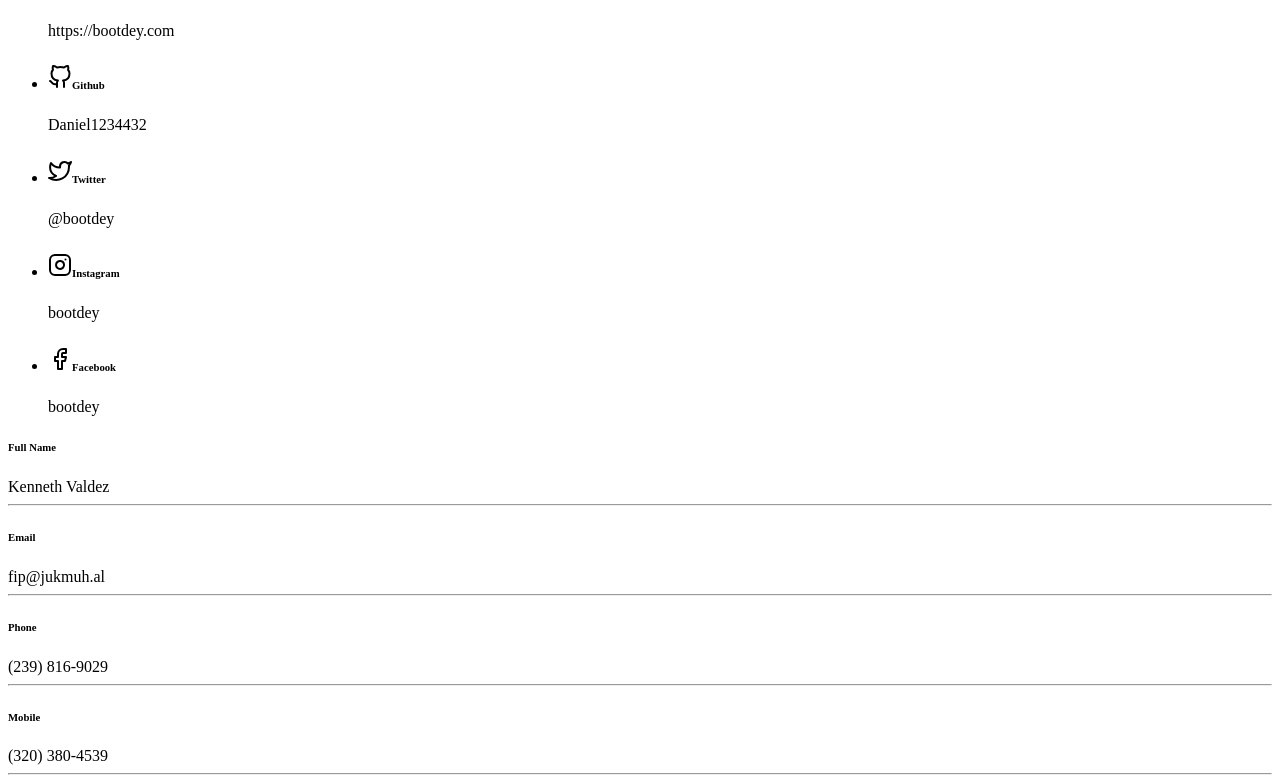
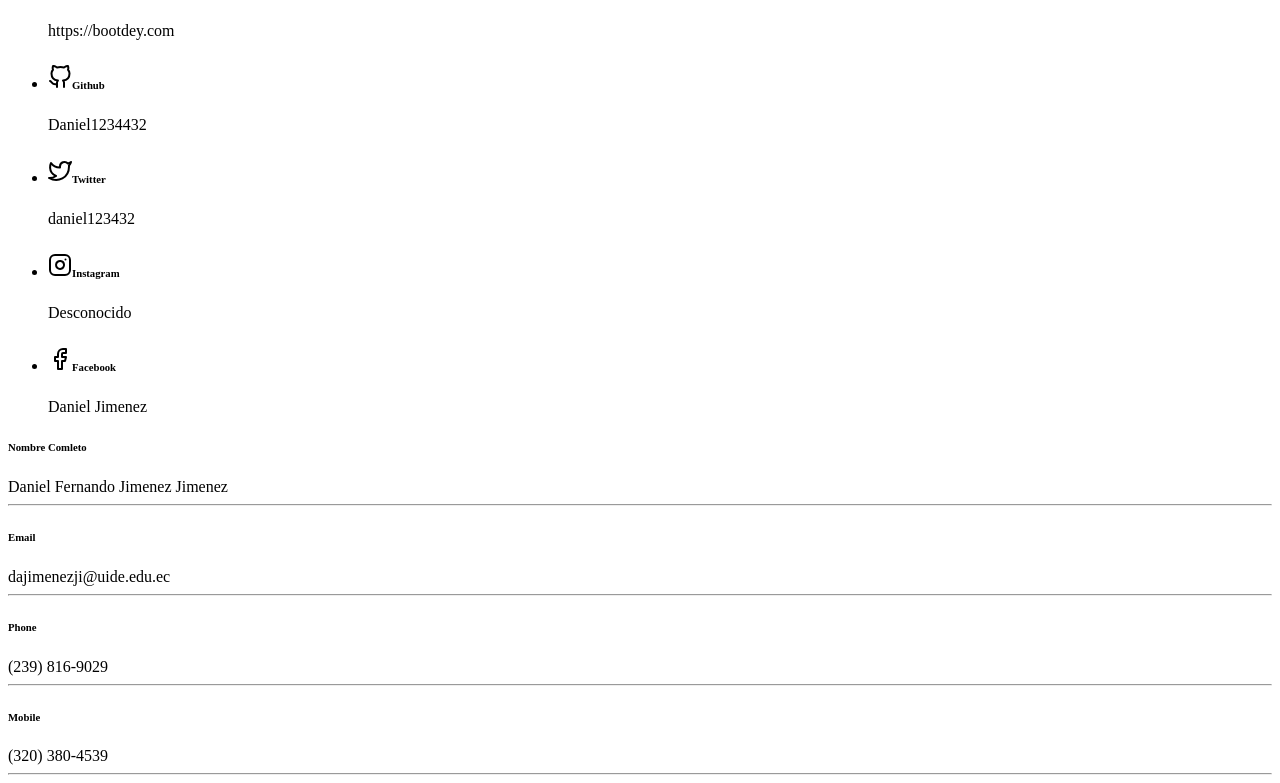
Before and after one commit to ProgamacionWebUIDEL/ClasesIntroductoriasDaniel, a plain HTML site: page index.html in a window 1280 px wide. Shown: the part 394-1177 px from the top of the page. Drawn offline with Linux system fonts and the light colour scheme.

Commit message:
Add files via upload

```diff
--- a/index.html
+++ b/index.html
@@ -44,15 +44,15 @@
                           </li>
                           <li class="list-group-item d-flex justify-content-between align-items-center flex-wrap">
                             <h6 class="mb-0"><svg xmlns="http://www.w3.org/2000/svg" width="24" height="24" viewBox="0 0 24 24" fill="none" stroke="currentColor" stroke-width="2" stroke-linecap="round" stroke-linejoin="round" class="feather feather-twitter mr-2 icon-inline text-info"><path d="M23 3a10.9 10.9 0 0 1-3.14 1.53 4.48 4.48 0 0 0-7.86 3v1A10.66 10.66 0 0 1 3 4s-4 9 5 13a11.64 11.64 0 0 1-7 2c9 5 20 0 20-11.5a4.5 4.5 0 0 0-.08-.83A7.72 7.72 0 0 0 23 3z"></path></svg>Twitter</h6>
-                            <span class="text-secondary">@bootdey</span>
+                            <span class="text-secondary">daniel123432</span>
                           </li>
                           <li class="list-group-item d-flex justify-content-between align-items-center flex-wrap">
                             <h6 class="mb-0"><svg xmlns="http://www.w3.org/2000/svg" width="24" height="24" viewBox="0 0 24 24" fill="none" stroke="currentColor" stroke-width="2" stroke-linecap="round" stroke-linejoin="round" class="feather feather-instagram mr-2 icon-inline text-danger"><rect x="2" y="2" width="20" height="20" rx="5" ry="5"></rect><path d="M16 11.37A4 4 0 1 1 12.63 8 4 4 0 0 1 16 11.37z"></path><line x1="17.5" y1="6.5" x2="17.51" y2="6.5"></line></svg>Instagram</h6>
-                            <span class="text-secondary">bootdey</span>
+                            <span class="text-secondary">Desconocido</span>
                           </li>
                           <li class="list-group-item d-flex justify-content-between align-items-center flex-wrap">
                             <h6 class="mb-0"><svg xmlns="http://www.w3.org/2000/svg" width="24" height="24" viewBox="0 0 24 24" fill="none" stroke="currentColor" stroke-width="2" stroke-linecap="round" stroke-linejoin="round" class="feather feather-facebook mr-2 icon-inline text-primary"><path d="M18 2h-3a5 5 0 0 0-5 5v3H7v4h3v8h4v-8h3l1-4h-4V7a1 1 0 0 1 1-1h3z"></path></svg>Facebook</h6>
-                            <span class="text-secondary">bootdey</span>
+                            <span class="text-secondary">Daniel Jimenez</span>
                           </li>
                         </ul>
                       </div>
@@ -62,10 +62,10 @@
                         <div class="card-body">
                           <div class="row">
                             <div class="col-sm-3">
-                              <h6 class="mb-0">Full Name</h6>
+                              <h6 class="mb-0">Nombre Comleto</h6>
                             </div>
                             <div class="col-sm-9 text-secondary">
-                              Kenneth Valdez
+                              Daniel Fernando Jimenez Jimenez
                             </div>
                           </div>
                           <hr>
@@ -74,7 +74,7 @@
                               <h6 class="mb-0">Email</h6>
                             </div>
                             <div class="col-sm-9 text-secondary">
-                              fip@jukmuh.al
+                              dajimenezji@uide.edu.ec
                             </div>
                           </div>
                           <hr>
```
